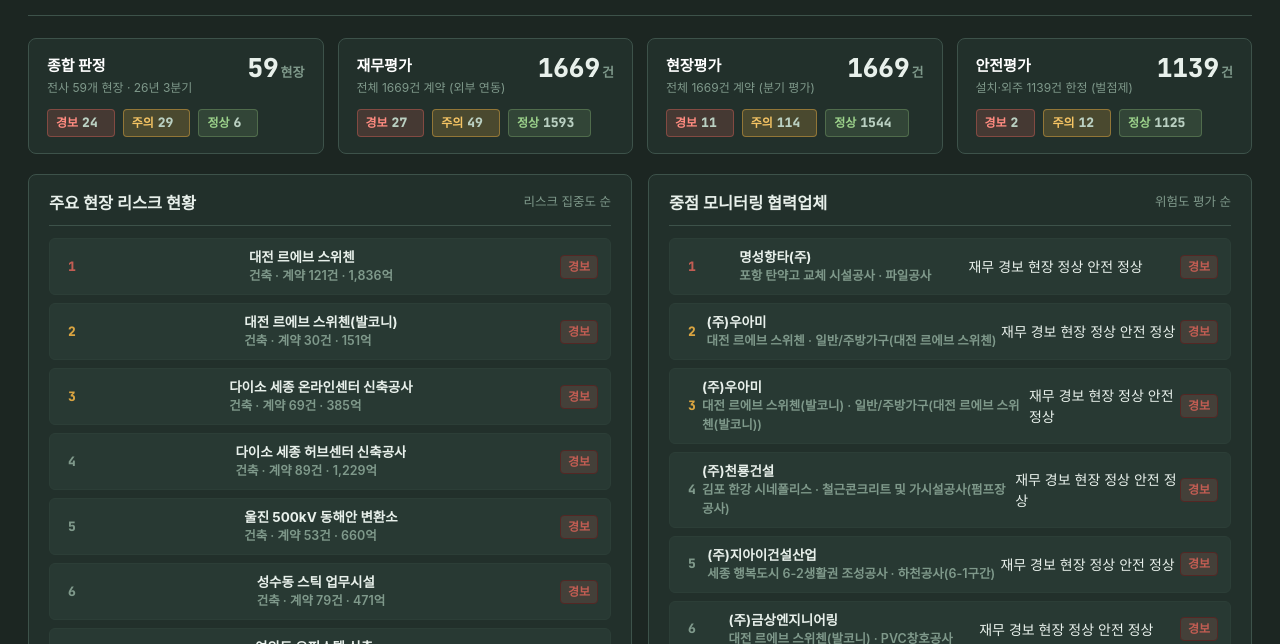
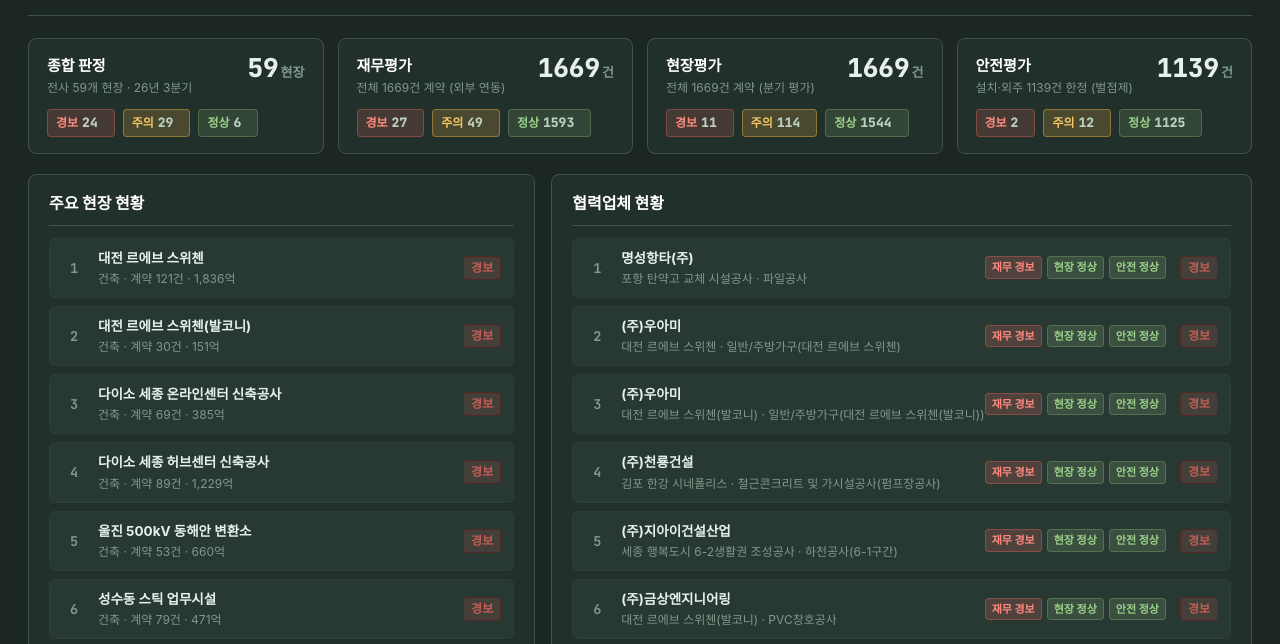
Before and after one commit to ddooki/KCCENC-KMI-VM-Dashboard, a plain HTML site: page index.html in a window 1280 px wide. Shown: the part 89-733 px from the top of the page. Drawn offline with Linux system fonts and the light colour scheme; a web font is replaced by a local one.

Commit message:
fix: 요약 카드 텍스트 좌측 정렬 복원, 순번 색상 단일 통일, 제목 변경(주요 현장 현황 / 협력업체 현황) 및 불필요 문구 제거

```diff
--- a/index.html
+++ b/index.html
@@ -183,18 +183,10 @@ body {
   padding-bottom: 10px;
   border-bottom: 1px solid var(--line);
 }
-.ts-title {
+.ts-head h3 {
   font-size: 16px;
   font-weight: 800;
   color: #ffffff;
-  display: flex;
-  align-items: center;
-  gap: 8px;
-}
-.ts-sub {
-  font-size: 12.5px;
-  color: var(--muted);
-  font-weight: 600;
 }
 .ts-list {
   display: flex;
@@ -203,9 +195,8 @@ body {
 }
 .ts-item {
   display: flex;
-  justify-content: space-between;
   align-items: center;
-  padding: 8px 12px;
+  padding: 9px 12px;
   background: var(--panel-2);
   border: 1px solid var(--line-soft);
   border-radius: 6px;
@@ -217,24 +208,21 @@ body {
   border-color: var(--sage);
   transform: translateX(2px);
 }
-.ts-left {
-  display: flex;
-  align-items: center;
-  gap: 10px;
-  overflow: hidden;
-}
 .ts-rank {
   font-family: var(--mono);
-  font-size: 13px;
-  font-weight: 800;
+  font-size: 13.5px;
+  font-weight: 700;
   color: var(--muted);
-  width: 20px;
+  width: 24px;
   text-align: center;
   flex: none;
-}
-.ts-item:nth-child(1) .ts-rank { color: var(--red); }
-.ts-item:nth-child(2) .ts-rank { color: var(--gold); }
-.ts-item:nth-child(3) .ts-rank { color: var(--gold); }
+  margin-right: 12px;
+}
+.ts-info {
+  flex: 1;
+  min-width: 0;
+  text-align: left;
+}
 .ts-name {
   font-weight: 700;
   font-size: 13.5px;
@@ -242,25 +230,37 @@ body {
   white-space: nowrap;
   overflow: hidden;
   text-overflow: ellipsis;
-}
-.ts-meta {
+  text-align: left;
+}
+.ts-sub {
   font-size: 12px;
   color: var(--muted);
+  margin-top: 2px;
+  white-space: nowrap;
+  overflow: hidden;
+  text-overflow: ellipsis;
+  text-align: left;
+}
+.ts-tri {
   display: flex;
-  gap: 6px;
+  gap: 5px;
   align-items: center;
-}
-.ts-right {
-  display: flex;
-  align-items: center;
-  gap: 10px;
+  margin-right: 14px;
   flex: none;
 }
-.ts-amt {
-  font-family: var(--mono);
-  font-size: 13px;
-  color: var(--text-2);
-}
+.ts-tag {
+  font-size: 11px;
+  font-weight: 700;
+  padding: 2px 6px;
+  border-radius: 4px;
+  white-space: nowrap;
+}
+.ts-tag.fin { border: 1px solid #3f5570; color: #9bbde3; background: rgba(122,150,190,.15); }
+.ts-tag.resp { border: 1px solid var(--sage-deep); color: var(--sage-glow); background: rgba(138,166,124,.15); }
+.ts-tag.safe { border: 1px solid var(--gold-dim); color: var(--gold); background: rgba(217,164,65,.15); }
+.ts-tag.crit { border-color: rgba(194,93,83,.5); color: #ff8b80; background: rgba(194,93,83,.25); }
+.ts-tag.warn { border-color: rgba(217,164,65,.5); color: #f5c464; background: rgba(217,164,65,.25); }
+.ts-tag.ok { border-color: rgba(111,148,99,.5); color: #9cd28b; background: rgba(111,148,99,.25); }
 
 /* Sections & Toolbars */
 .section {
@@ -1274,7 +1274,7 @@ function renderTopSummaries(stats){
 
   const siteItems = topSites.map((x, idx)=>{
     return `<div class="ts-item" data-site="${x.site.name}">
-      <span class="ts-rank ${idx<3?'top3':''}">${idx+1}</span>
+      <span class="ts-rank">${idx+1}</span>
       <div class="ts-info">
         <div class="ts-name">${x.site.name}</div>
         <div class="ts-sub">${x.site.div} · 계약 ${x.cnt}건 · ${wonS(x.amt)}</div>
@@ -1287,7 +1287,7 @@ function renderTopSummaries(stats){
 
   const vendorItems = topVendors.map((v, idx)=>{
     return `<div class="ts-item" data-vsite="${v.siteName}" data-vn="${v.n}">
-      <span class="ts-rank ${idx<3?'top3':''}">${idx+1}</span>
+      <span class="ts-rank">${idx+1}</span>
       <div class="ts-info">
         <div class="ts-name">${v.n}</div>
         <div class="ts-sub">${v.siteName} · ${v.item || v.cat}</div>
@@ -1306,15 +1306,13 @@ function renderTopSummaries(stats){
   document.getElementById("topSummaries").innerHTML = `
     <div class="ts-card">
       <div class="ts-head">
-        <h3>주요 현장 리스크 현황</h3>
-        <span style="font-size:12.5px;color:var(--muted)">리스크 집중도 순</span>
+        <h3>주요 현장 현황</h3>
       </div>
       <div class="ts-list">${siteItems || '<div class="empty">위험 현장이 없습니다.</div>'}</div>
     </div>
     <div class="ts-card">
       <div class="ts-head">
-        <h3>중점 모니터링 협력업체</h3>
-        <span style="font-size:12.5px;color:var(--muted)">위험도 평가 순</span>
+        <h3>협력업체 현황</h3>
       </div>
       <div class="ts-list">${vendorItems || '<div class="empty">위험 업체가 없습니다.</div>'}</div>
     </div>
```
